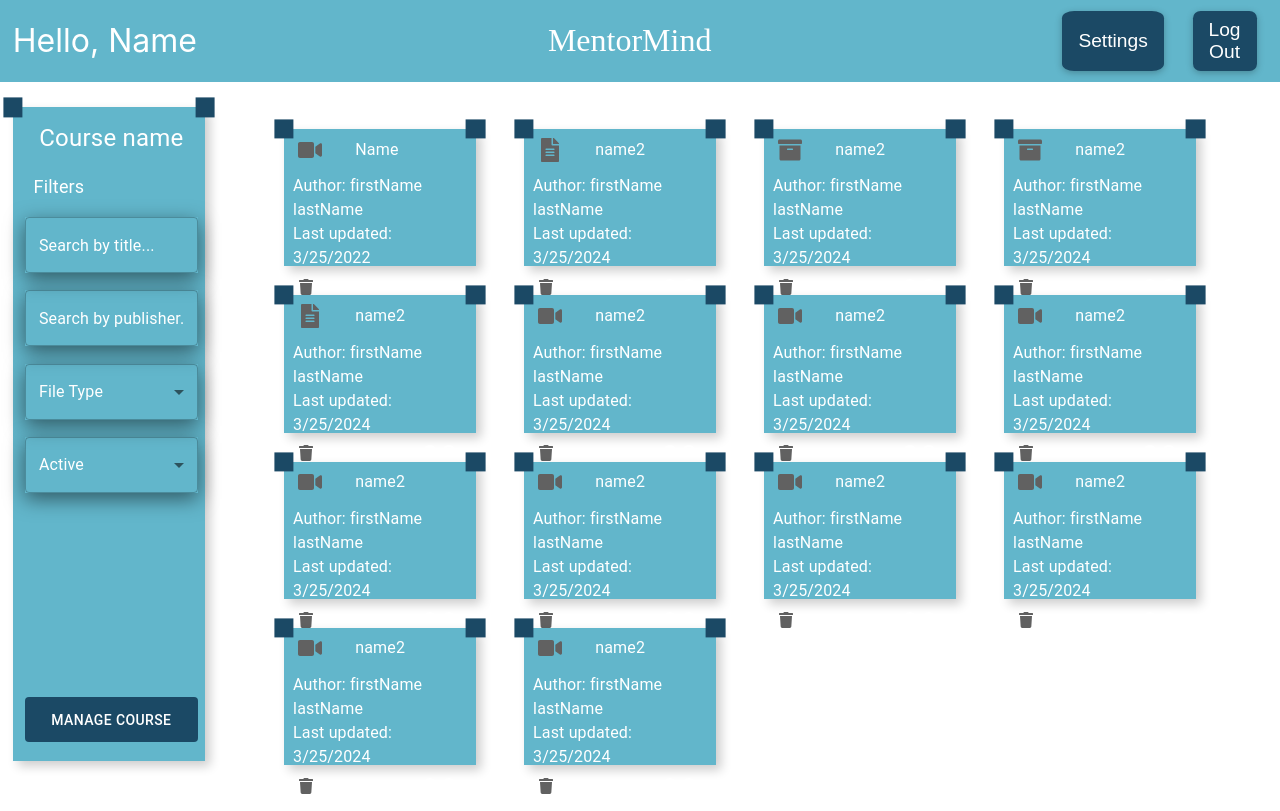
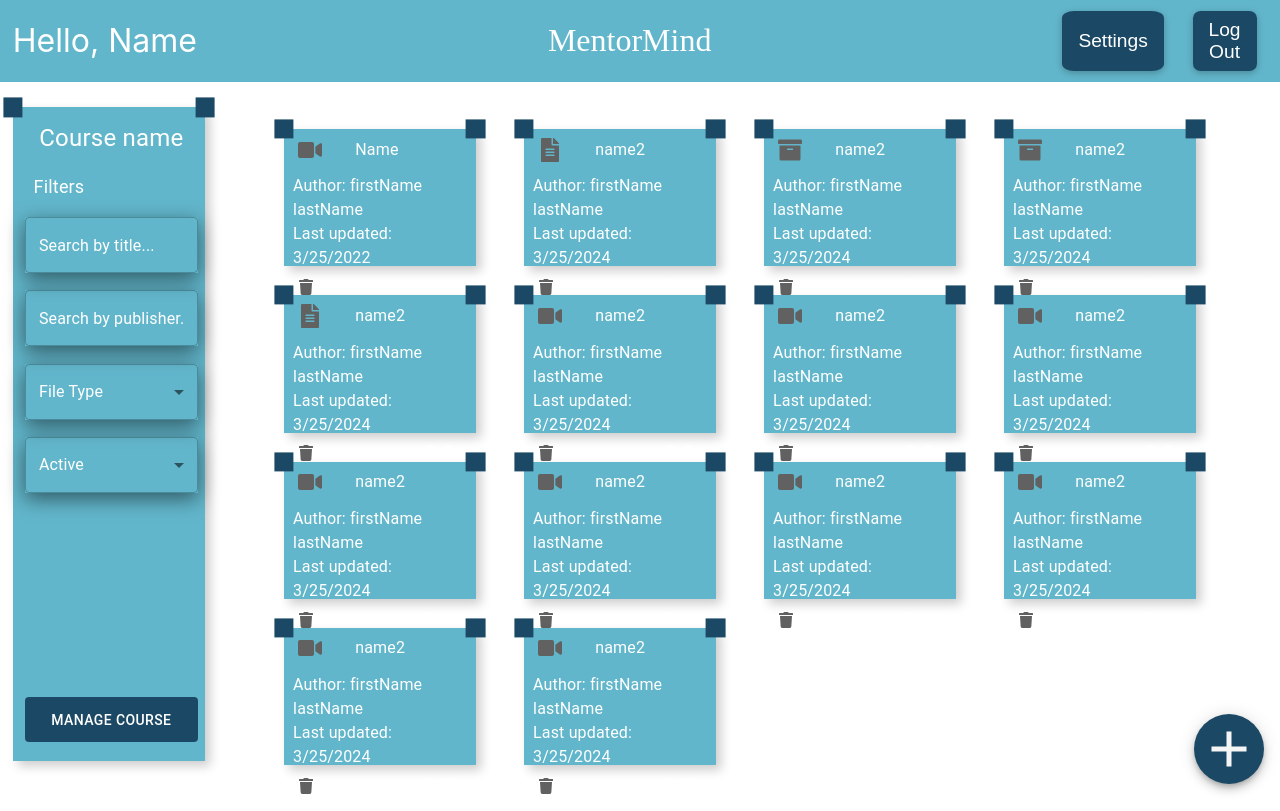
Before and after one commit to diss-mentor-mind/MentorMind, a React (Create React App) app in the folder mentor-mind-app/: page /course in a window 1280 px wide. Built offline with nearby package versions, Linux system fonts and the light colour scheme; a web font is replaced by a local one.

Commit message:
Add 'AddButton' on Course Page'

```diff
--- a/mentor-mind-app/src/pages/Course.tsx
+++ b/mentor-mind-app/src/pages/Course.tsx
@@ -1,6 +1,6 @@
 import {
     Box,
-  Button,
+    Button, Fab,
     FormControl,
     Grid,
     InputLabel,
@@ -9,17 +9,18 @@ import {
     TextField,
     Typography,
 } from "@mui/material";
-import { useState } from "react";
+import {useState} from "react";
 import PinnedContainer from "../components/containers/PinnedContainer";
-import { populatedMaterials } from "../interfaces/MaterialInterface";
-import { FaTrash } from "react-icons/fa";
-import { FaVideo } from "react-icons/fa";
-import { FaFileAlt } from "react-icons/fa";
-import { FaArchive } from "react-icons/fa";
+import {populatedMaterials} from "../interfaces/MaterialInterface";
+import {FaTrash} from "react-icons/fa";
+import {FaVideo} from "react-icons/fa";
+import {FaFileAlt} from "react-icons/fa";
+import {FaArchive} from "react-icons/fa";
 
 import {useNavigate} from "react-router-dom";
-import { FaCheckCircle } from "react-icons/fa";
-import { FaBan } from "react-icons/fa";
+import {FaCheckCircle} from "react-icons/fa";
+import {FaBan} from "react-icons/fa";
+import AddIcon from "@mui/icons-material/Add";
 
 const Course = () => {
     const [title, setTitle] = useState("Search by title...");
@@ -228,15 +229,15 @@ const Course = () => {
                                         color: "#616161",
                                     }}
                                 >
-                  {material.type === "Video" && <FaVideo />}
-                  {material.type === "File" && <FaFileAlt />}
-                  {material.type === "Archive" && <FaArchive />}
+                                    {material.type === "Video" && <FaVideo/>}
+                                    {material.type === "File" && <FaFileAlt/>}
+                                    {material.type === "Archive" && <FaArchive/>}
                                 </Grid>
-                <Typography sx={{ marginLeft: "3%", marginTop: "5%" }}>
+                                <Typography sx={{marginLeft: "3%", marginTop: "5%"}}>
                                     {material.name}
                                 </Typography>
                             </Grid>
-              <Grid sx={{ marginTop: "4%" }}>
+                            <Grid sx={{marginTop: "4%"}}>
                                 <Typography>
                                     Author: {material.author.firstName} {material.author.lastName}
                                 </Typography>
@@ -261,7 +262,7 @@ const Course = () => {
                                         color: "#616161",
                                     }}
                                 >
-                  <FaTrash />
+                                    <FaTrash/>
                                 </Grid>
                                 <Grid
                                     sx={{
@@ -279,10 +280,10 @@ const Course = () => {
                                             }}
                                         >
                                             <Grid>
-                        <FaCheckCircle />
+                                                <FaCheckCircle/>
                                             </Grid>
-                      <Grid sx={{ marginLeft: "5%" }}>
-                        <FaBan />
+                                            <Grid sx={{marginLeft: "5%"}}>
+                                                <FaBan/>
                                             </Grid>
                                         </Grid>
                                     )}
@@ -291,6 +292,30 @@ const Course = () => {
                         </PinnedContainer>
                     </Grid>
                 ))}
+                <Fab
+                    aria-label="add"
+                    // onClick={handleAddCourse}
+                    sx={{
+                        position: "absolute",
+                        bottom: "16px",
+                        right: "16px",
+                        color: "var(--icon-primary-color)",
+                        background: "var(--button-color)",
+                        width: "70px",
+                        height: "70px",
+                        borderRadius: "50%",
+                        "&:hover": {
+                            background: "var(--dark-button-color)",
+                        },
+                        "& svg": {
+                            // Apply styles to the svg icon inside the button
+                            width: "60px",
+                            height: "60px",
+                        },
+                    }}
+                >
+                    <AddIcon/>
+                </Fab>
             </Grid>
         </Grid>
     );
```
Lines whose indentation alone changed are shown as unchanged.
